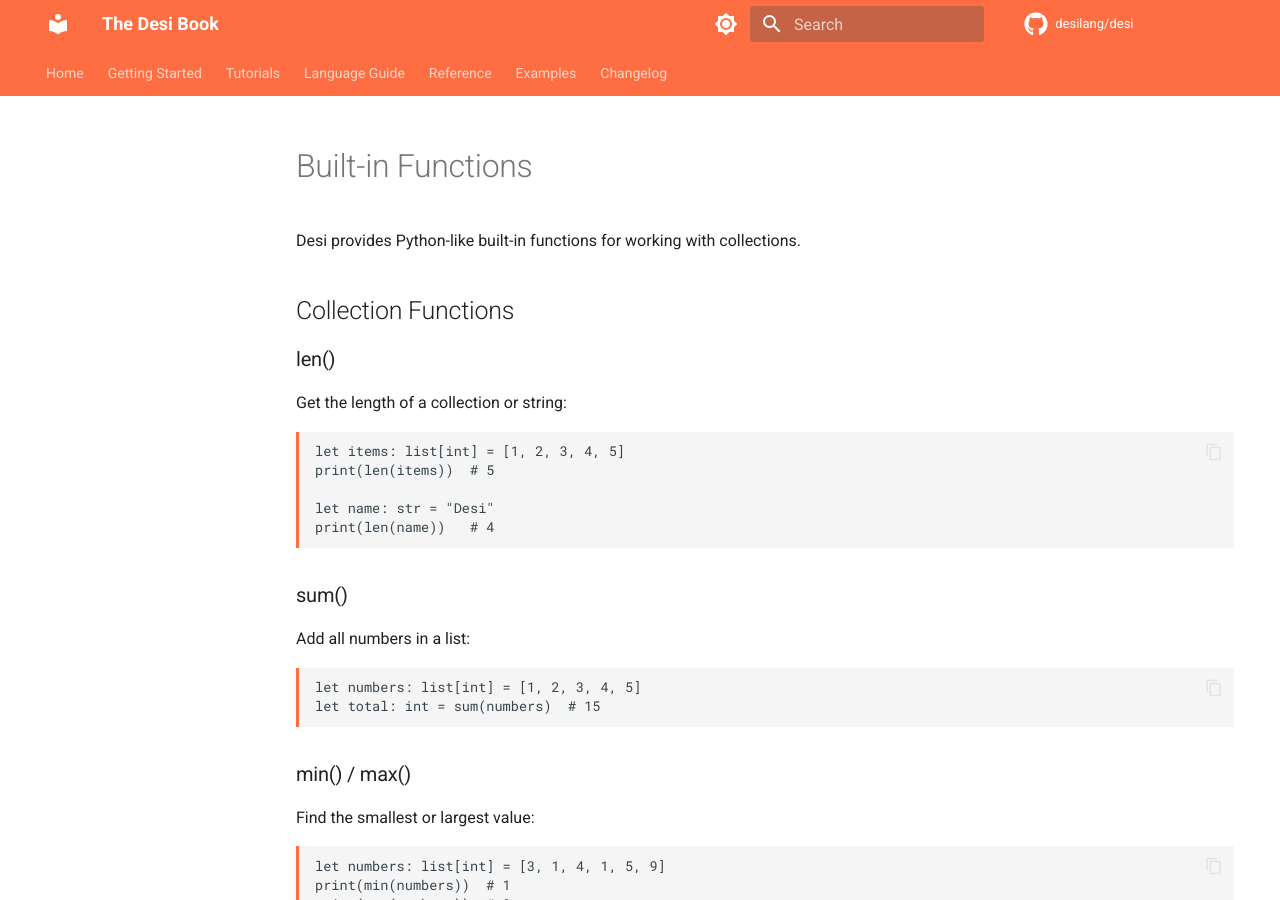
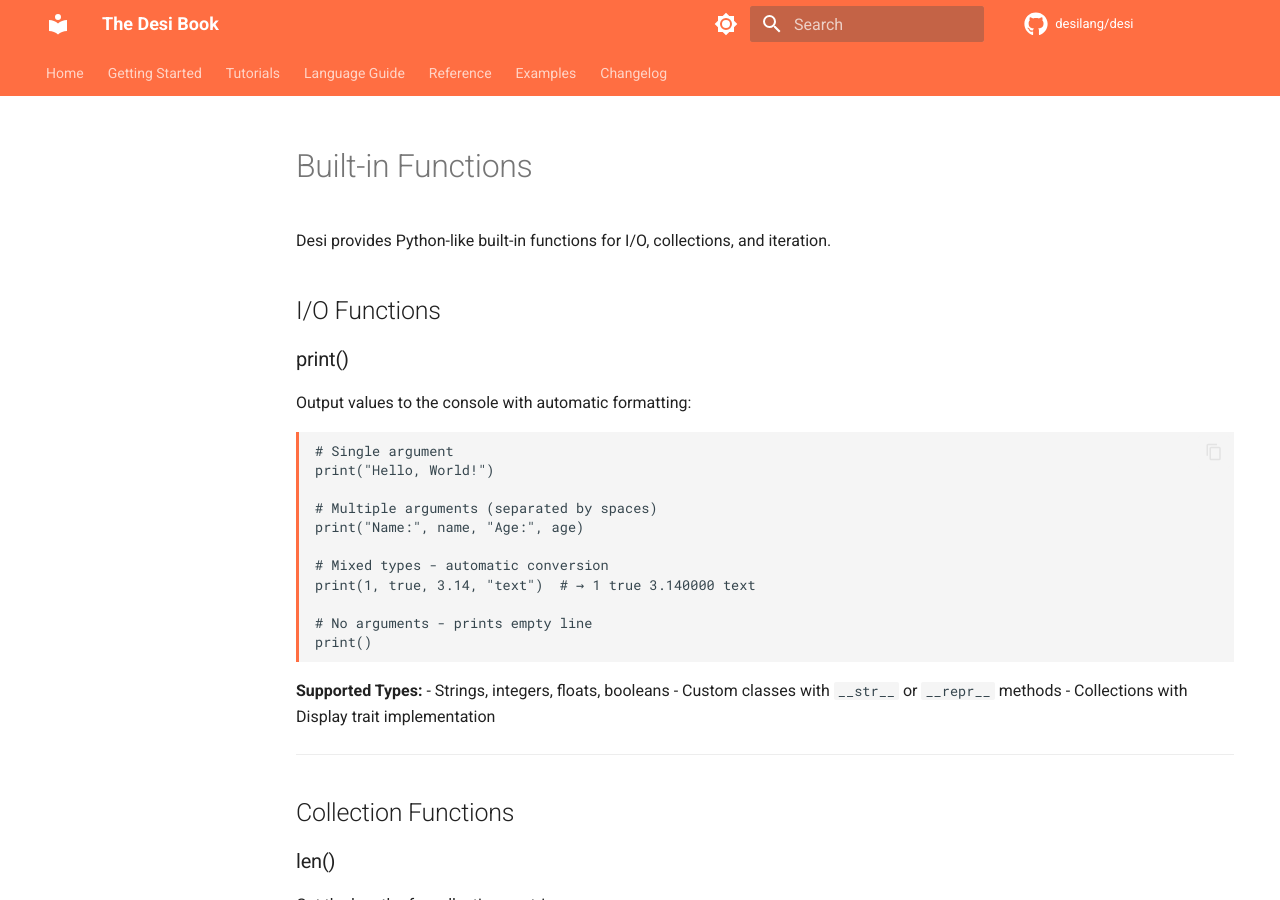
Before and after one commit to desilang/desi, an MkDocs documentation site: the page built from book/docs/language/builtins.md, in a window 1280 px wide and 900 px high. Built offline with MkDocs 1.6.1 and Material for MkDocs 9.7.7, drawn with Linux system fonts in a browser that asks for light colours; comment, search, counter and statistics services are not loaded; the version menu is left out; some of the changed text lies outside the part shown.

Commit message:
docs: add print() function documentation to builtins.md

````diff
--- a/book/docs/language/builtins.md
+++ b/book/docs/language/builtins.md
@@ -1,6 +1,33 @@
 # Built-in Functions
 
-Desi provides Python-like built-in functions for working with collections.
+Desi provides Python-like built-in functions for I/O, collections, and iteration.
+
+## I/O Functions
+
+### print()
+
+Output values to the console with automatic formatting:
+
+```desi
+# Single argument
+print("Hello, World!")
+
+# Multiple arguments (separated by spaces)
+print("Name:", name, "Age:", age)
+
+# Mixed types - automatic conversion
+print(1, true, 3.14, "text")  # → 1 true 3.140000 text
+
+# No arguments - prints empty line
+print()
+```
+
+**Supported Types:**
+- Strings, integers, floats, booleans
+- Custom classes with `__str__` or `__repr__` methods
+- Collections with Display trait implementation
+
+---
 
 ## Collection Functions
 
@@ -164,6 +191,7 @@ for name: str, score: int in zip(names, scores):
 
 | Function | Description |
 |----------|-------------|
+| `print(...)` | Output to console |
 | `len(x)` | Number of elements |
 | `sum(x)` | Sum of elements |
 | `min(x)` / `max(x)` | Min/max value |
````
